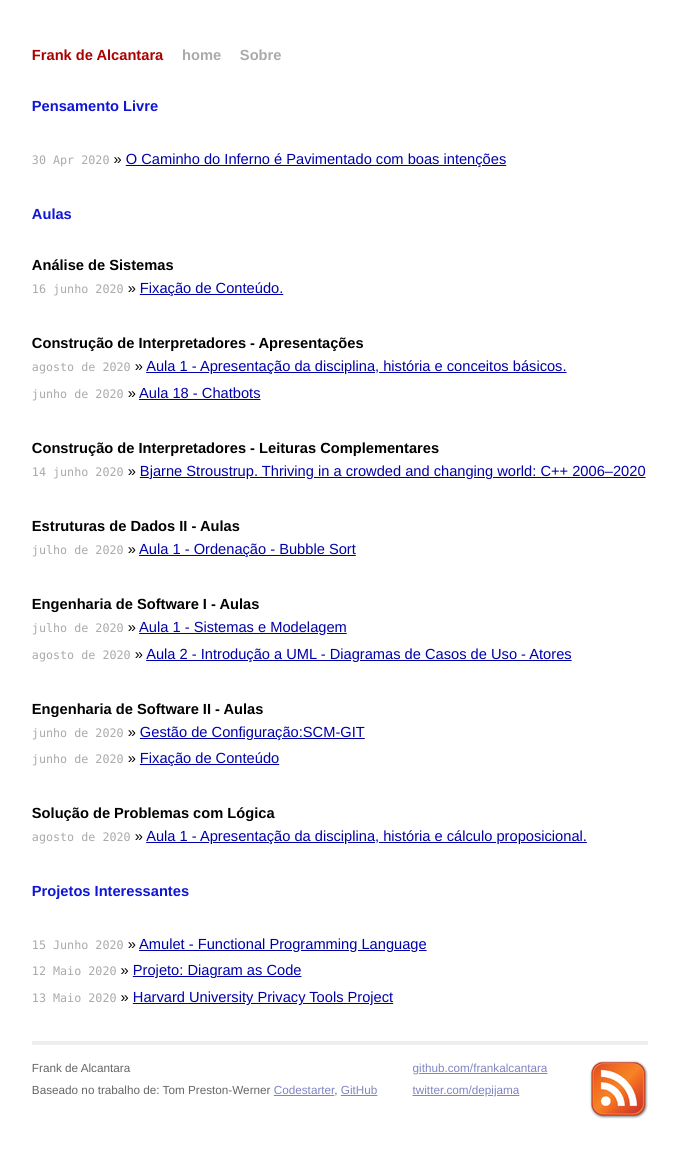
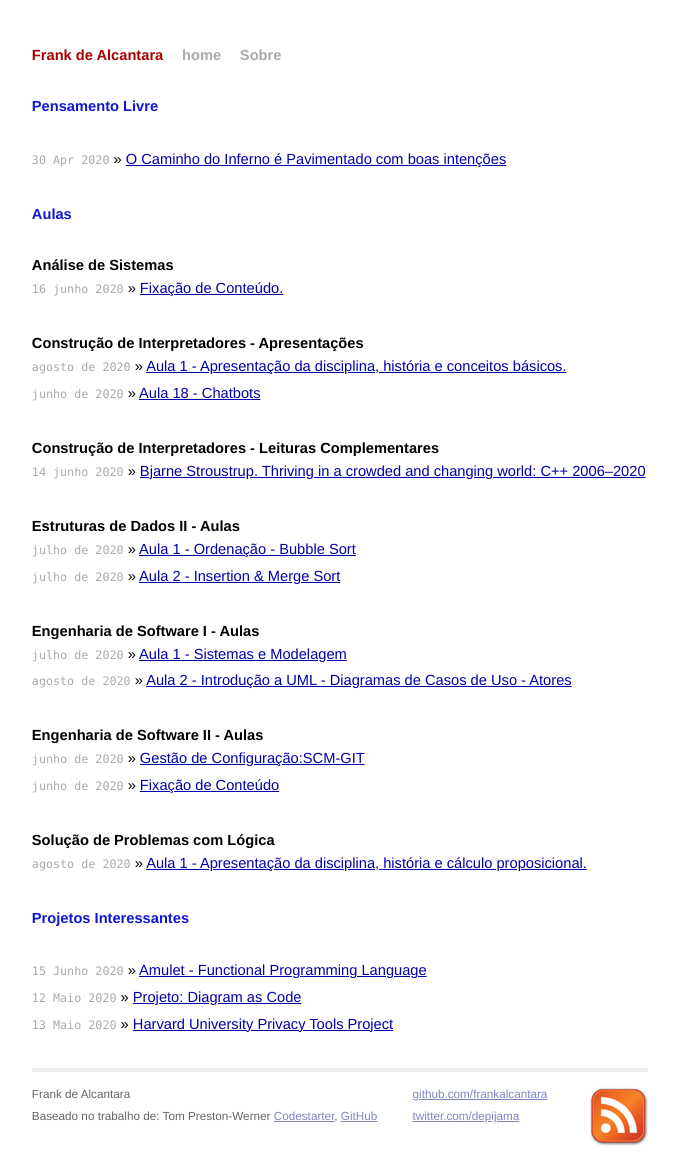
Before and after one commit to mojombo/mojombo.github.io, a Jekyll site: the page built from index.html, in a window 1280 px wide. Shown: the whole page, without its empty margins (300-979 px from the left). Built offline with Jekyll 4.4.1, drawn with Linux system fonts in a browser that asks for light colours; before the commit the page ends 1127 px from its top, so only the background shows below that.

Commit message:
inclusão aula 2

```diff
--- a/index.html
+++ b/index.html
@@ -61,6 +61,14 @@ title: Frank de Alcantara
       <span>julho de 2020</span> &raquo;
       <a href="https://frankalcantara.com/Aulas/EstruDadosII/1-Apresenta.html#/"
         >Aula 1 - Ordenação - Bubble Sort</a
+      >
+    </li>
+
+    <li>
+      <span>julho de 2020</span> &raquo;
+      <a
+        href="https://frankalcantara.com/Aulas/EstruDadosII/out/2-InsertionMerge.slides.html#/"
+        >Aula 2 - Insertion & Merge Sort</a
       >
     </li>
   </ul>
```
